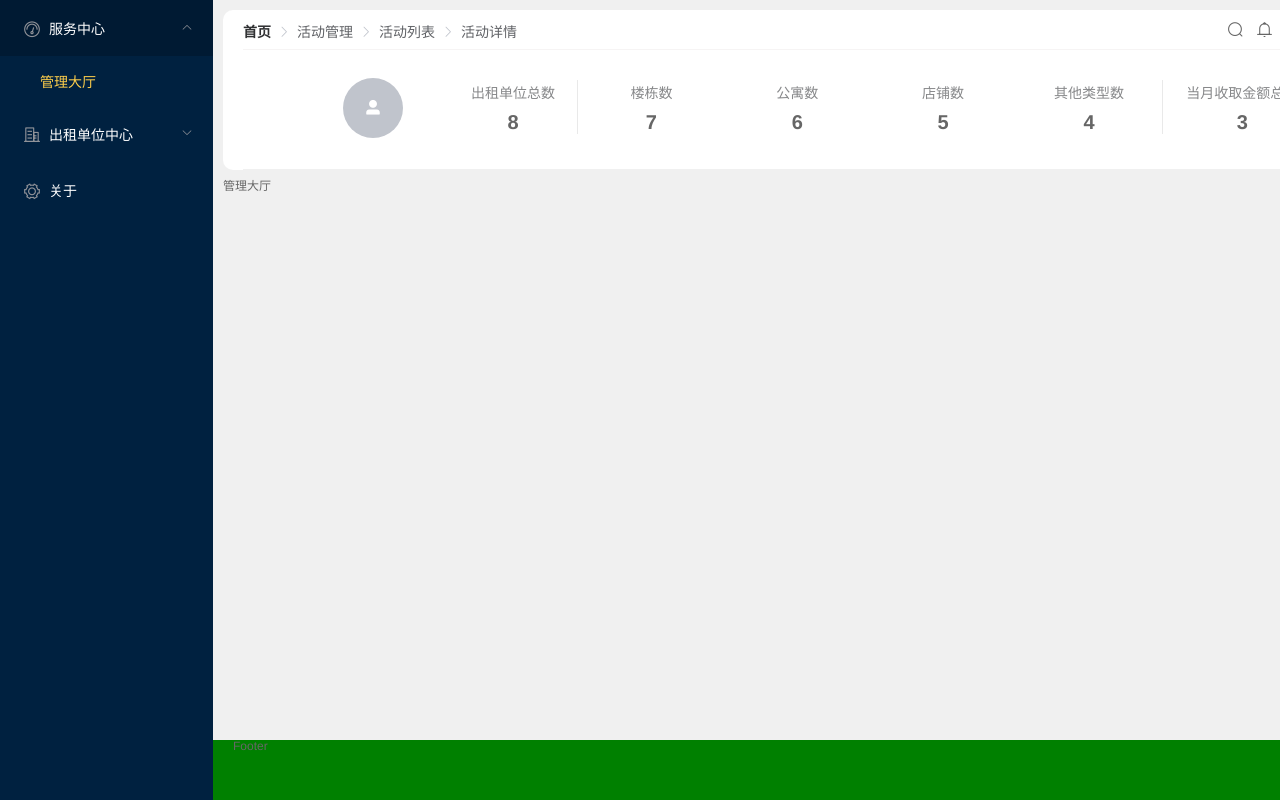
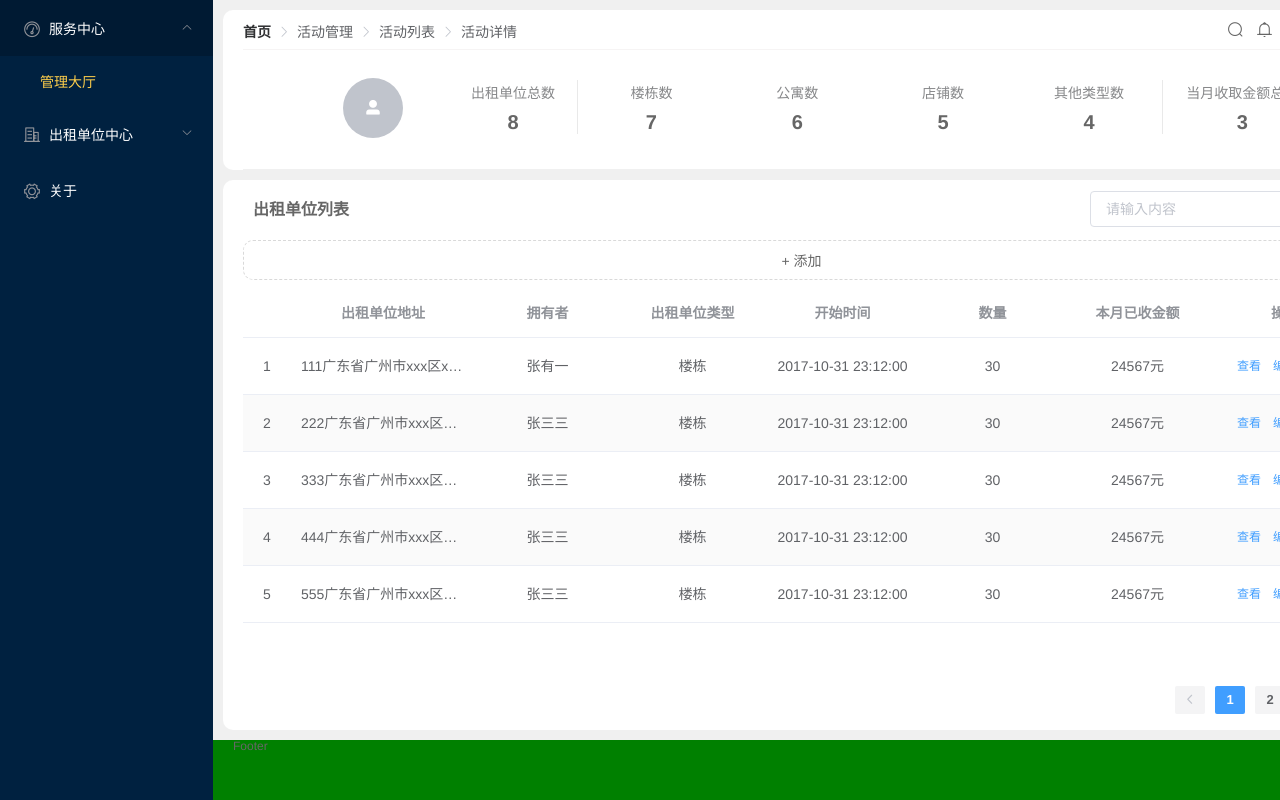
Before and after one commit to superwhys/super-rent, a Vue app in the folder frontend/: page /Management in a window 1280 px wide. Shown: the top 800 px of the page. Built offline with nearby package versions, Linux system fonts and the light colour scheme.

Commit message:
add/manageTable

```diff
--- /dev/null
+++ b/frontend/src/components/common/mainTable/ManageTable.vue
@@ -0,0 +1,199 @@
+<template>
+  <div class="manageTablePart">
+    <div class="tableMain">
+      <el-table :fit="true"
+                :data='showData'
+                tooltip-effect="dark"
+                style="margin: 10px auto 0"
+                :stripe=true>
+        <el-table-column
+            type="index"
+            align="center"
+            fixed>
+        </el-table-column>
+        <el-table-column prop="name" label="出租单位地址" align="center" min-width="100" :show-overflow-tooltip="showOverflow" fixed></el-table-column>
+        <el-table-column prop="owner" label="拥有者" align="center"></el-table-column>
+        <el-table-column prop="unitType" label="出租单位类型" align="center"></el-table-column>
+        <el-table-column prop="startTime" label="开始时间" width="155" align="center"></el-table-column>
+        <el-table-column prop="roomNum" label="数量" align="center"></el-table-column>
+        <el-table-column prop="thisMonthRentPrice" label="本月已收金额" align="center"></el-table-column>
+        <el-table-column
+            fixed="right"
+            label="操作"
+            width="150"
+            align="center">
+          <template slot-scope="scope">
+            <el-button @click="handleClick(scope.row)" type="text" size="small">查看</el-button>
+            <el-button type="text" size="small">编辑</el-button>
+            <el-button type="text" size="small">删除</el-button>
+          </template>
+        </el-table-column>
+      </el-table>
+    </div>
+    <div class="pagination">
+      <el-pagination
+          background
+          hide-on-single-page
+          layout="prev, pager, next"
+          :total='totalPage'
+          :page-size="pageSize"
+          :pager-count='pageCount'
+          :current-page="currentPage"
+          @current-change='currentChange'
+          style="float: right;">
+      </el-pagination>
+    </div>
+  </div>
+</template>
+
+<script>
+export default {
+  name: "ManageTable",
+  data() {
+    return {
+      showOverflow: true,
+      totalPage: 1,
+      pageSize: 1,
+      pageCount: 5,
+      currentPage: 1,
+      unitRentTotal: [
+        {
+          name: "111广东省广州市xxx区xxx街道xxx社区xxx栋",
+          owner: '张有一', unitType: '楼栋', startTime: '2017-10-31 23:12:00',
+          roomNum: 30, thisMonthRentPrice: '24567元'
+        },
+        {
+          name: "222广东省广州市xxx区xxx街道xxx社区xxx栋有",
+          owner: '张三三', unitType: '楼栋', startTime: '2017-10-31 23:12:00',
+          roomNum: 30, thisMonthRentPrice: '24567元'
+        },
+        {
+          name: "333广东省广州市xxx区xxx街道xxx社区xxx栋",
+          owner: '张三三', unitType: '楼栋', startTime: '2017-10-31 23:12:00',
+          roomNum: 30, thisMonthRentPrice: '24567元'
+        },
+        {
+          name: "444广东省广州市xxx区xxx街道xxx社区xxx栋",
+          owner: '张三三', unitType: '楼栋', startTime: '2017-10-31 23:12:00',
+          roomNum: 30, thisMonthRentPrice: '24567元'
+        },
+        {
+          name: "555广东省广州市xxx区xxx街道xxx社区xxx栋",
+          owner: '张三三', unitType: '楼栋', startTime: '2017-10-31 23:12:00',
+          roomNum: 30, thisMonthRentPrice: '24567元'
+        },
+        {
+          name: "666广东省广州市xxx区xxx街道xxx社区xxx栋",
+          owner: '张三三', unitType: '楼栋', startTime: '2017-10-31 23:12:00',
+          roomNum: 30, thisMonthRentPrice: '24567元'
+        },
+        {
+          name: "777广东省广州市xxx区xxx街道xxx社区xxx栋",
+          owner: '张三三', unitType: '楼栋', startTime: '2017-10-31 23:12:00',
+          roomNum: 30, thisMonthRentPrice: '24567元'
+        },
+        {
+          name: "888广东省广州市xxx区xxx街道xxx社区xxx栋",
+          owner: '张三三', unitType: '楼栋', startTime: '2017-10-31 23:12:00',
+          roomNum: 30, thisMonthRentPrice: '24567元'
+        },
+        {
+          name: "999广东省广州市xxx区xxx街道xxx社区xxx栋",
+          owner: '张三三', unitType: '楼栋', startTime: '2017-10-31 23:12:00',
+          roomNum: 30, thisMonthRentPrice: '24567元'
+        },
+        {
+          name: "1010广东省广州市xxx区xxx街道xxx社区xxx栋",
+          owner: '张三三', unitType: '楼栋', startTime: '2017-10-31 23:12:00',
+          roomNum: 30, thisMonthRentPrice: '24567元'
+        },
+        {
+          name: "1111广东省广州市xxx区xxx街道xxx社区xxx栋",
+          owner: '张三三', unitType: '楼栋', startTime: '2017-10-31 23:12:00',
+          roomNum: 30, thisMonthRentPrice: '24567元'
+        },
+        {
+          name: "1212广东省广州市xxx区xxx街道xxx社区xxx栋",
+          owner: '张三三', unitType: '楼栋', startTime: '2017-10-31 23:12:00',
+          roomNum: 30, thisMonthRentPrice: '24567元'
+        },
+        {
+          name: "1313广东省广州市xxx区xxx街道xxx社区xxx栋",
+          owner: '张三三', unitType: '楼栋', startTime: '2017-10-31 23:12:00',
+          roomNum: 30, thisMonthRentPrice: '24567元'
+        },
+        {
+          name: "1414广东省广州市xxx区xxx街道xxx社区xxx栋",
+          owner: '张三三', unitType: '楼栋', startTime: '2017-10-31 23:12:00',
+          roomNum: 30, thisMonthRentPrice: '24567元'
+        },
+      ],
+      flagData: [],
+      showData: [],
+    }
+  },
+  methods: {
+    currentChange(page) {
+      if (this.flagData.length === 0) {
+        this.flagData = this.unitRentTotal
+      }
+      this.currentPage = page
+      this.showData = this.flagData.slice(this.pageSize * (page - 1), this.pageSize * page)
+    },
+  },
+  created() {
+    const windowHeight = window.innerHeight;
+    const tableHeight = windowHeight - 470;
+    const pageSize = Math.floor(tableHeight / 57)
+    this.pageSize = pageSize
+    this.totalPage = this.unitRentTotal.length
+    this.showData = this.unitRentTotal.slice(0, pageSize)
+    console.log("page size: %d", pageSize)
+  },
+  mounted() {
+    this.$bus.$on('inputSearchClick', (inputSearchText) => {
+      console.log(inputSearchText);
+      let filterData = []
+      if(inputSearchText.searchText !== "") {
+        filterData = this.unitRentTotal.filter(data =>
+            data.name.includes(inputSearchText.searchText))
+
+        filterData = filterData.concat(this.unitRentTotal.filter(data =>
+            data.owner.includes(inputSearchText.searchText)))
+      } else {
+        filterData = this.unitRentTotal
+      }
+
+      this.flagData = filterData
+      this.totalPage = this.flagData.length
+      this.showData = this.flagData.length > this.pageSize ? this.flagData.slice(0, this.pageSize) : this.flagData
+      this.currentPage = 1
+    })
+  }
+}
+</script>
+
+<style scoped>
+  .manageTablePart {
+    width: 100%;
+    height: 100%;
+  }
+
+  .tableMain {
+    width: 100%;
+    padding: 0 20px;
+    height: calc(100% - 60px);
+  }
+
+  .pagination {
+    width: 100%;
+    height: 40px;
+    padding-top: 4px;
+    padding-right: 5px;
+  }
+
+  .itemLi div {
+    display: inline-block;
+    margin-right: 20px;
+  }
+</style>
--- /dev/null
+++ b/frontend/src/components/content/basemain/BaseManageMain.vue
@@ -0,0 +1,106 @@
+<template>
+  <div class="manageMain">
+    <div class="manageTop">
+      <div class="searchBar">
+        <span class="pageName">出租单位列表</span>
+        <div class="searchInput">
+          <el-input placeholder="请输入内容" size="medium" v-model="inputSearchText" @blur="inputBlur">
+            <el-button slot="append" icon="el-icon-search" size="small" @click="inputSearchClick"></el-button>
+          </el-input>
+        </div>
+      </div>
+      <div class="addLine">
+        <span>+ 添加</span>
+      </div>
+    </div>
+    <div class="manageTable">
+      <manage-table></manage-table>
+    </div>
+  </div>
+</template>
+
+<script>
+import ManageTable from "components/common/mainTable/ManageTable";
+
+export default {
+  name: "BaseManageMain",
+  components: {
+    ManageTable
+  },
+  data() {
+    return {
+      inputSearchText: "",
+    }
+  },
+  methods: {
+    inputSearchClick() {
+      this.$bus.$emit('inputSearchClick', {'searchText': this.inputSearchText})
+    },
+    inputBlur() {
+      this.inputSearchClick()
+    }
+  }
+}
+</script>
+
+<style scoped>
+  .manageMain {
+    width: 100%;
+    height: 100%;
+    background-color: #fff;
+    border-radius: 10px;
+  }
+
+  .manageTop {
+    width: 100%;
+    height: 100px;
+  }
+
+  .searchBar {
+    width: 100%;
+    height: 60px;
+    line-height: 60px;
+  }
+  .pageName {
+    font-size: 16px;
+    font-weight: bold;
+    margin-left: 30px;
+   }
+  .searchInput {
+    float: right;
+    display: inline-block;
+    margin-right: 30px;
+  }
+
+  .addLine {
+    width: 100%;
+    height: 40px;
+    text-align: center;
+    /*background-color: red;*/
+  }
+  .addLine span {
+    display: block;
+    height: 40px;
+    width: calc(100% - 40px);
+    margin: 0 auto;
+    line-height: 40px;
+    border: 1px dashed #D9D9D9;
+    border-radius: 10px;
+    font-size: 14px;
+  }
+
+  .addLine span:hover {
+    color: white;
+    border: 0;
+    cursor: pointer;
+    background-color: #819CF4;
+  }
+
+  .manageTable {
+    width: 100%;
+    height: calc(100% - 100px);
+  }
+
+
+
+</style>
--- a/frontend/src/components/content/webmain/ApartmentMain.vue
+++ b/frontend/src/components/content/webmain/ApartmentMain.vue
@@ -11,7 +11,7 @@
 </template>
 
 <script>
-import BaseMain from "components/content/basemain/BaseMain";
+import BaseMain from "components/content/basemain/BaseUnitRentMain";
 import MainHead from "components/common/mainhead/MainHead";
 import ApartmentTable from "components/common/mainTable/ApartmentTable";
 
--- a/frontend/src/components/content/webmain/BuildingMan.vue
+++ b/frontend/src/components/content/webmain/BuildingMan.vue
@@ -11,7 +11,7 @@
 </template>
 
 <script>
-import BaseMain from "components/content/basemain/BaseMain";
+import BaseMain from "components/content/basemain/BaseUnitRentMain";
 import MainHead from "components/common/mainhead/MainHead";
 import HouseTable from "components/common/mainTable/HouseTable";
 
--- /dev/null
+++ b/frontend/src/components/content/webmain/ManageMain.vue
@@ -0,0 +1,25 @@
+<template>
+  <div class="manage">
+    <base-manage-main>
+    </base-manage-main>
+  </div>
+
+</template>
+
+<script>
+import BaseManageMain from "components/content/basemain/BaseManageMain";
+
+export default {
+  name: "ManageMain",
+  components: {
+    BaseManageMain
+  }
+}
+</script>
+
+<style scoped>
+  .manage {
+    width: 100%;
+    height: 100%;
+  }
+</style>
--- a/frontend/src/views/management/Management.vue
+++ b/frontend/src/views/management/Management.vue
@@ -1,15 +1,14 @@
 <template>
-  <div>
-    管理大厅
-  </div>
+    <manage-main></manage-main>
 </template>
 
 <script>
-
+import ManageMain from "components/content/webmain/ManageMain";
 
 export default {
   name: "Management",
   components: {
+    ManageMain
   }
 }
 </script>
```
Also changed, not shown: frontend/src/components/content/basemain/BaseUnitRentMain.vue (renamed from frontend/src/components/content/basemain/BaseMain.vue).
